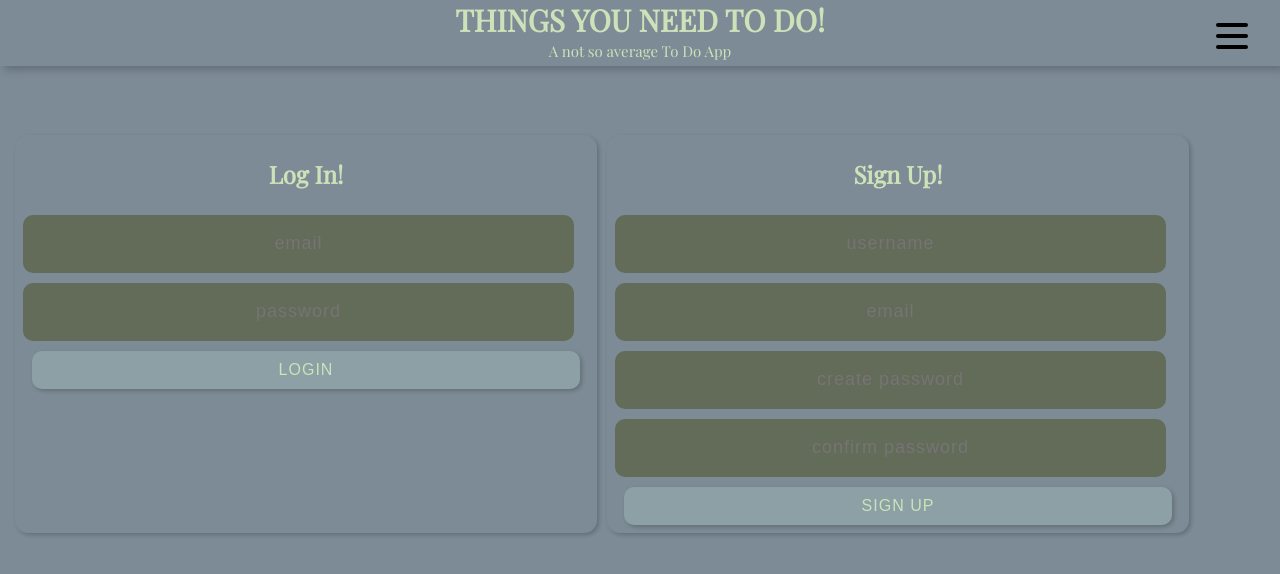
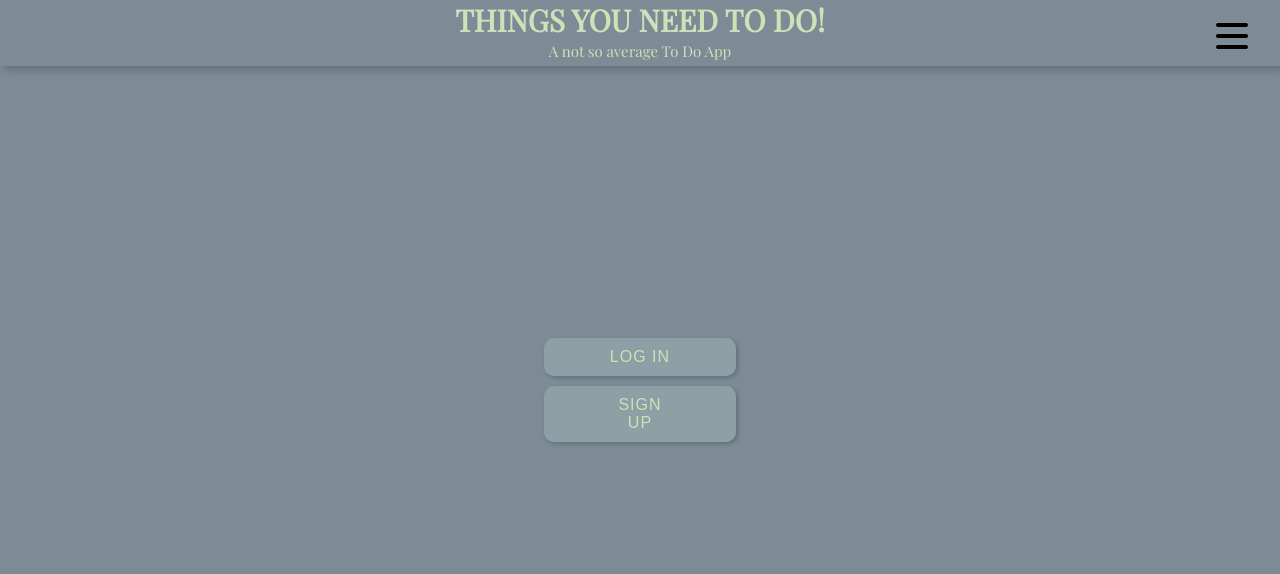
Before and after one commit to Spiritusanti/ToDoApp, a React (Create React App) app: page /signin in a window 1280 px wide. Shown: the top 574 px of the page. Built offline with nearby package versions, Linux system fonts and the light colour scheme.

Commit message:
updated signin page to conditionally render signin and signup components. Added close functionality to components as well

```diff
--- a/src/components/SignIn_SignUp/LogIn/LogIn.component.js
+++ b/src/components/SignIn_SignUp/LogIn/LogIn.component.js
@@ -2,9 +2,10 @@ import React from 'react';
 import CustomButton from '../../CustomButton/CustomButton.component';
 import './LogIn.styles.scss';
 
-const LogIn = ({ handleLogIn, email, setEmail, password, setPassword }) => {
+const LogIn = ({ handleLogIn, email, setEmail, password, setPassword, setShowLogIn, showLogIn }) => {
     return (
         <div className="log-in">
+            <span className="close" onClick={() => {setShowLogIn(!showLogIn)}}></span>
             <h2>Log In!</h2>
             <form onSubmit={handleLogIn}>
                 <input placeholder="email" value={email} onChange={e => setEmail(e.target.value)} />
--- a/src/components/SignIn_SignUp/LogIn/LogIn.styles.scss
+++ b/src/components/SignIn_SignUp/LogIn/LogIn.styles.scss
@@ -1,4 +1,5 @@
 .log-in {
+    box-sizing: border-box;
     background: #7C8B95;
     width: 45vw;
     border-radius: 13px;
@@ -7,12 +8,6 @@
     flex-direction: column;
     padding: 3px;
     margin: 5px;
-
-
-    form {
-        display: inherit;
-        flex-direction: inherit;
-    }
 
     h2 {
         color: #CDE2B8;
@@ -37,6 +32,17 @@
         }
     }
 
+    .close::after {
+        display: inline-block;
+        color: #CDE2B8;
+        cursor: pointer;
+        content:"\00d7";
+        font-size: 25px;
+        display: flex;
+        flex-direction: row-reverse;
+        margin-right: 15px;
+    }
+
     @media(max-width: 480px) {
         width: 95%;
     }
--- a/src/components/SignIn_SignUp/SignUp/SignUp.component.js
+++ b/src/components/SignIn_SignUp/SignUp/SignUp.component.js
@@ -1,21 +1,20 @@
-import React, {useState} from 'react';
+import React from 'react';
 import CustomButton from '../../CustomButton/CustomButton.component';
 import './SignUp.styles.scss';
 
 
-const SignUp = ({ handleSubmit, ...otherProps }) => {
-    const [confirmPassword, setConfirmPassword] = useState('');
-    console.log('p2', confirmPassword)
+const SignUp = ({ handlesubmit, username, setUsername, email, setEmail, password, setPassword, showSignUp, setShowSignUp }) => {
     return (
         <div className="signup">
+            <div className="close" onClick={() => setShowSignUp(!showSignUp)}></div>
             <h2>Sign Up!</h2>
-            <form handleSubmit={() => confirmPassword === otherProps.password ? handleSubmit : console.log('passwords do not match')}>
-                <input placeholder="username" value={otherProps.username} onChange={e => otherProps.setUsername(e.target.value)}/>
-                <input placeholder="email" value={otherProps.email} onChange={e => otherProps.setEmail(e.target.value)}/>
-                <input placeholder="create password" type="password"  value={otherProps.password} onChange={e => otherProps.setPassword(e.target.value)}/>
-                <input placeholder="confirm password" type="password" value={confirmPassword} onChange={e => setConfirmPassword(e.target.value)}/>
+            <form onSubmit={() => handlesubmit}>
+                <input placeholder="username" value={username} onChange={e => setUsername(e.target.value)}/>
+                <input placeholder="email" value={email} onChange={e => setEmail(e.target.value)}/>
+                <input placeholder="create password" type="password"  value={password} onChange={e => setPassword(e.target.value)}/>
+                <input placeholder="confirm password" type="password" />
             </form>
-            <CustomButton text="sign up" onClick={() => confirmPassword === otherProps.password ? handleSubmit : console.log('passwords do not match')}/>
+            <CustomButton text="sign up" onClick={() => handlesubmit}/>
         </div>
     )
 }
--- a/src/components/SignIn_SignUp/SignUp/SignUp.styles.scss
+++ b/src/components/SignIn_SignUp/SignUp/SignUp.styles.scss
@@ -37,6 +37,18 @@
         }
     }
 
+
+    .close::after {
+        display: inline-block;
+        color: #CDE2B8;
+        cursor: pointer;
+        content:"\00d7";
+        font-size: 25px;
+        display: flex;
+        flex-direction: row-reverse;
+        margin-right: 15px;
+    }
+
     @media(max-width: 480px) {
         width: 95%;
     }
--- a/src/index.scss
+++ b/src/index.scss
@@ -2,6 +2,8 @@
 
 
 body {
+  box-sizing: border-box;
   font-family: "Playfair Display", sans-serif;
   background: #7C8B95;
+  overflow: hidden;
 }
--- a/src/pages/SignIn/SignIn.js
+++ b/src/pages/SignIn/SignIn.js
@@ -1,60 +1,62 @@
-import React, { useReducer, useState } from 'react';
+import React, { useState } from 'react';
+import CustomButton from '../../components/CustomButton/CustomButton.component';
 import LogIn from '../../components/SignIn_SignUp/LogIn/LogIn.component';
 import SignUp from '../../components/SignIn_SignUp/SignUp/SignUp.component';
 import './SignIn.styles.scss';
 
-export const signinACTIONS = {
-    SIGN_IN: 'sign_in',
-    SIGN_OUT: 'sign_out',
-    REGISTER: 'register'
-}
-
-const signinReducer = (formData, action) => {
-    switch(action.type) {
-        case signinACTIONS.SIGN_IN:
-            return console.log('signin: ', action.payload.email, action.payload.password)
-        case signinACTIONS.SIGN_OUT:
-            return console.log(formData)
-        case signinACTIONS.REGISTER:
-            return console.log('register:', formData)
-        default:
-            return;
-    }
-}
-
-
 const SignIn = () => {
-    const [formData, dispatch] = useReducer(signinReducer, []);
     const [username, setUsername] = useState('');
     const [password, setPassword] = useState('');
     const [email, setEmail] = useState('');
+    const [showLogIn, setShowLogIn] = useState(false);
+    const [showSignUp, setShowSignUp] = useState(false)
 
-    console.log("parent formData: ", {username, password, email});
+
+    const triggerLogIn = () => {
+        setShowLogIn(!showLogIn);
+        setShowSignUp(false);
+    }
+
+    const triggerSignUp = () => {
+        setShowSignUp(!showSignUp);
+        setShowLogIn(false);
+    }
 
     const handleLogIn = (e) => {
         e.preventDefault();
-        dispatch({type: signinACTIONS.SIGN_IN, payload:{email: email, password: password}})
         setPassword('');
         setEmail('');
     }
 
     const handleRegister = (e) => {
         e.preventDefault();
-        dispatch({type: signinACTIONS.REGISTER, payload:{username, email, password}})
         setPassword('');
         setUsername('');
     }
 
+    // Want to conditionally render sign in and sign up components based on user action
+
     return (
         <div className="signin-page">
-            <LogIn
+            { (showLogIn === false && showSignUp === false) ?
+                <div>
+                    <CustomButton text={'Log In'} handleClick={triggerLogIn}/>
+                    <CustomButton text={'Sign Up'} handleClick={triggerSignUp}/>
+                </div>
+                :
+                 null
+            }
+
+            {showLogIn ? <LogIn
                 handleSubmit={handleLogIn}
                 email={email}
                 setEmail={setEmail}
                 password={password}
                 setPassword={setPassword}
-            />
-            <SignUp
+                showLogIn={showLogIn}
+                setShowLogIn={setShowLogIn}
+            /> : null }
+            { showSignUp ? <SignUp
                 handleRegister={handleRegister}
                 username = {username}
                 setUsername={setUsername}
@@ -62,7 +64,9 @@ const SignIn = () => {
                 setEmail={setEmail}
                 password={password}
                 setPassword={setPassword}
-            />
+                showSignUp={showSignUp}
+                setShowSignUp={setShowSignUp}
+            /> : null }
         </div>
     )
 }
--- a/src/pages/SignIn/SignIn.styles.scss
+++ b/src/pages/SignIn/SignIn.styles.scss
@@ -1,7 +1,10 @@
 .signin-page {
     position: relative;
+    height: 65vh;
     top: 15vh;
     display: flex;
+    justify-content: center;
+    align-items: center;
     margin: 10px;
 
 
--- a/src/todos.js
+++ b/src/todos.js
@@ -1,4 +1,4 @@
-// dummy todos data to use for testing state
+// dummy todos data to use for testing functionality
 
 export const todos =[
     {
```
